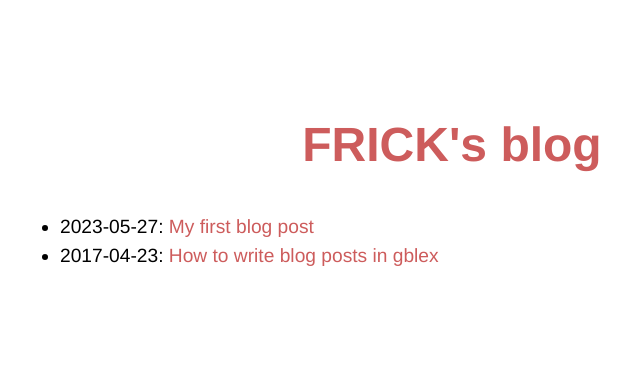
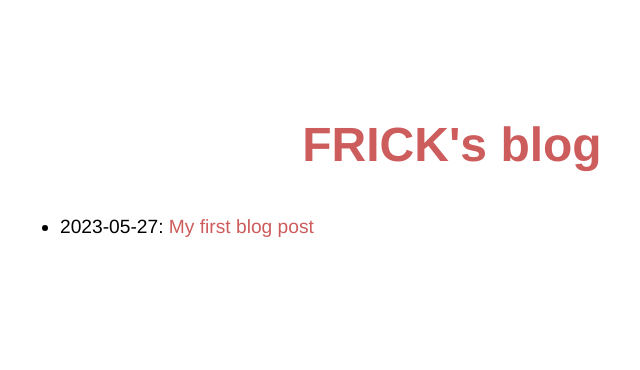
Before and after one commit to FRICK-ELDY/frick-eldy.github.io, a plain HTML site: page index.html in a window 1280 px wide. Shown: the whole page, without its empty margins (188-828 px from the left). Drawn offline with Linux system fonts and the light colour scheme.

Commit message:
2023-05-28

```diff
--- a/index.html
+++ b/index.html
@@ -17,10 +17,6 @@
         2023-05-27: <a href="2023-05-27-my-first-blog-post.html"> My first blog post </a>
     </li>
 
-    <li>
-        2017-04-23: <a href="2017-04-23-how-to-write-blog-posts-in-gblex.html"> How to write blog posts in gblex </a>
-    </li>
-
 </ul>
 
     </body>
```
Also changed, not shown: 2023-05-27-my-first-blog-post.html (+1 -1 lines).
